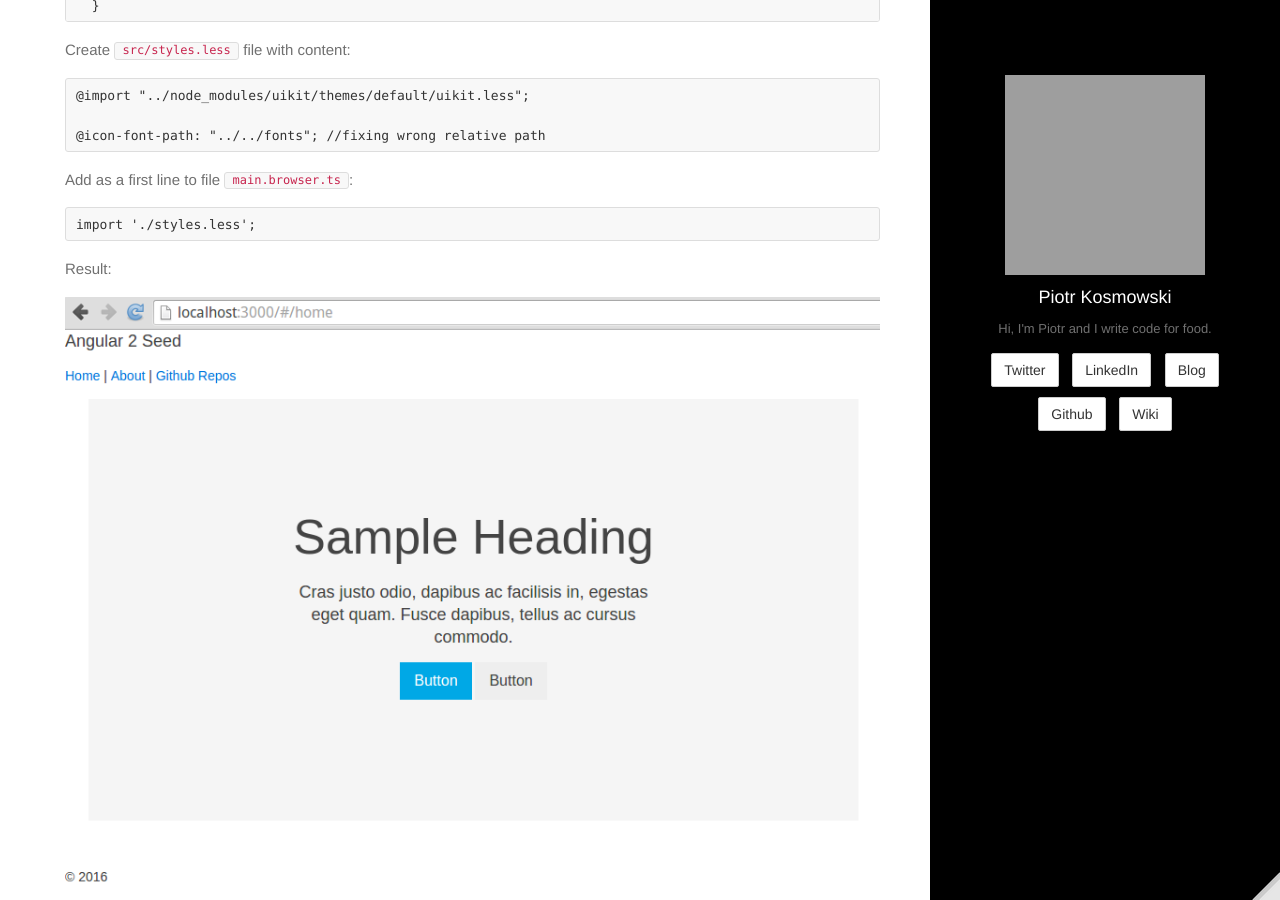
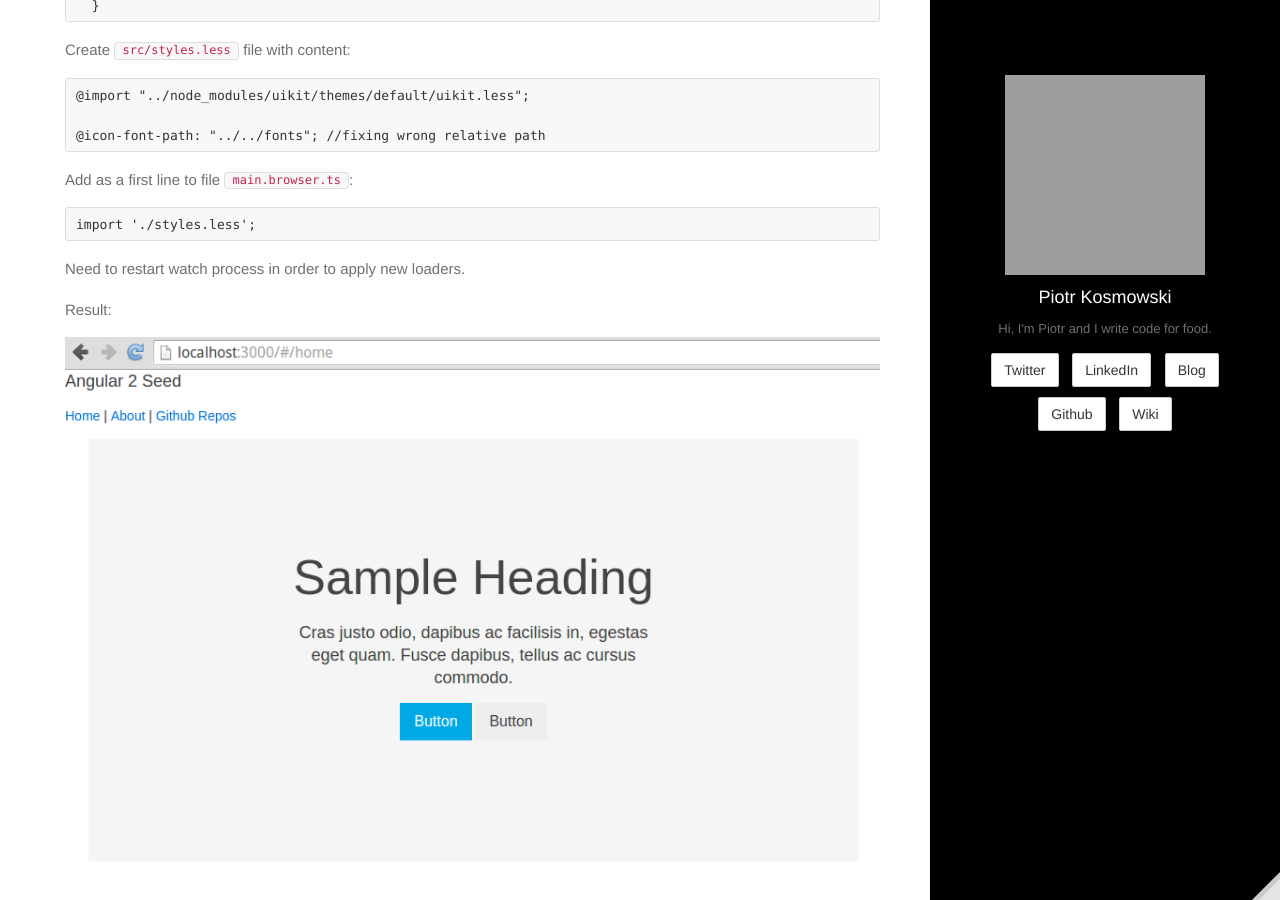
Before and after one commit to kospiotr/kospiotr.github.io, a Jekyll site: the page built from _posts/2016-09-17-ng2-uikit-spa-app.md, in a window 1280 px wide and 900 px high, scrolled down 2635 px. Built offline with Jekyll 4.4.1, drawn with Linux system fonts in a browser that asks for light colours; grey boxes are pictures that could not be loaded.

Commit message:
Update 2016-09-17-ng2-uikit-spa-app.md

````diff
--- a/_posts/2016-09-17-ng2-uikit-spa-app.md
+++ b/_posts/2016-09-17-ng2-uikit-spa-app.md
@@ -110,6 +110,8 @@ Add as a first line to file `main.browser.ts`:
 import './styles.less';
 ```
 
+Need to restart watch process in order to apply new loaders.
+
 Result:
 
 ![NG2 seed app]({{site.baseurl}}/img/2016-09-17_app-page-with-styles.png)
````
